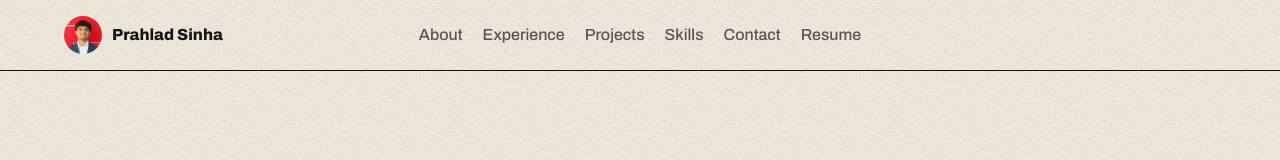
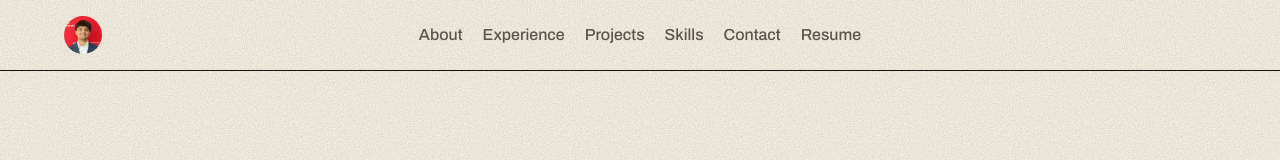
Before and after one commit to prahladsinha/prahladsinha.github.io, a plain HTML site: page index.html in a window 1280 px wide. Shown: the top 160 px of the page. Drawn offline with Linux system fonts and the light colour scheme.

Commit message:
Nav: photo only, drop name text
Co-Authored-By: Claude Opus 5.5 <noreply@anthropic.com>
Claude-Session: https://claude.ai/code/session_01EYSmo2q8QE4gnHjFqWz4UT

```diff
--- a/index.html
+++ b/index.html
@@ -301,7 +301,7 @@ nav::before{content:"";position:absolute;left:0;right:0;bottom:100%;height:100vh
 <body>
 <nav aria-label="Main">
   <div class="wrap">
-    <a class="mark" href="#top"><span class="mono" aria-hidden="true"></span>Prahlad Sinha</a>
+    <a class="mark" href="#top" aria-label="Prahlad Sinha, back to top"><span class="mono" aria-hidden="true"></span></a>
     <div class="links">
       <a href="#about">About</a><a href="#experience">Experience</a><a href="#projects">Projects</a><a href="#skills">Skills</a><a href="#contact">Contact</a><a href="https://prahladsinha.github.io/Prahlad_Sinha_Resume.pdf" target="_blank" rel="noopener">Resume</a>
     </div>
```
